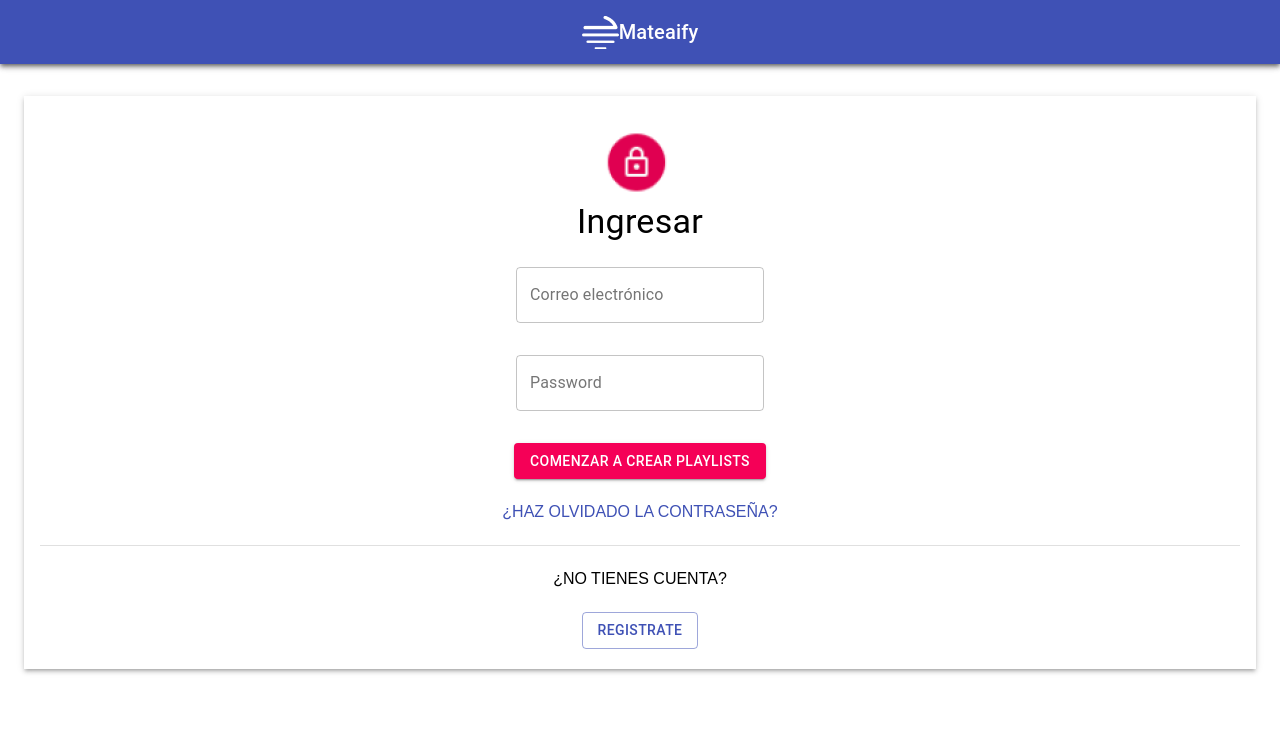
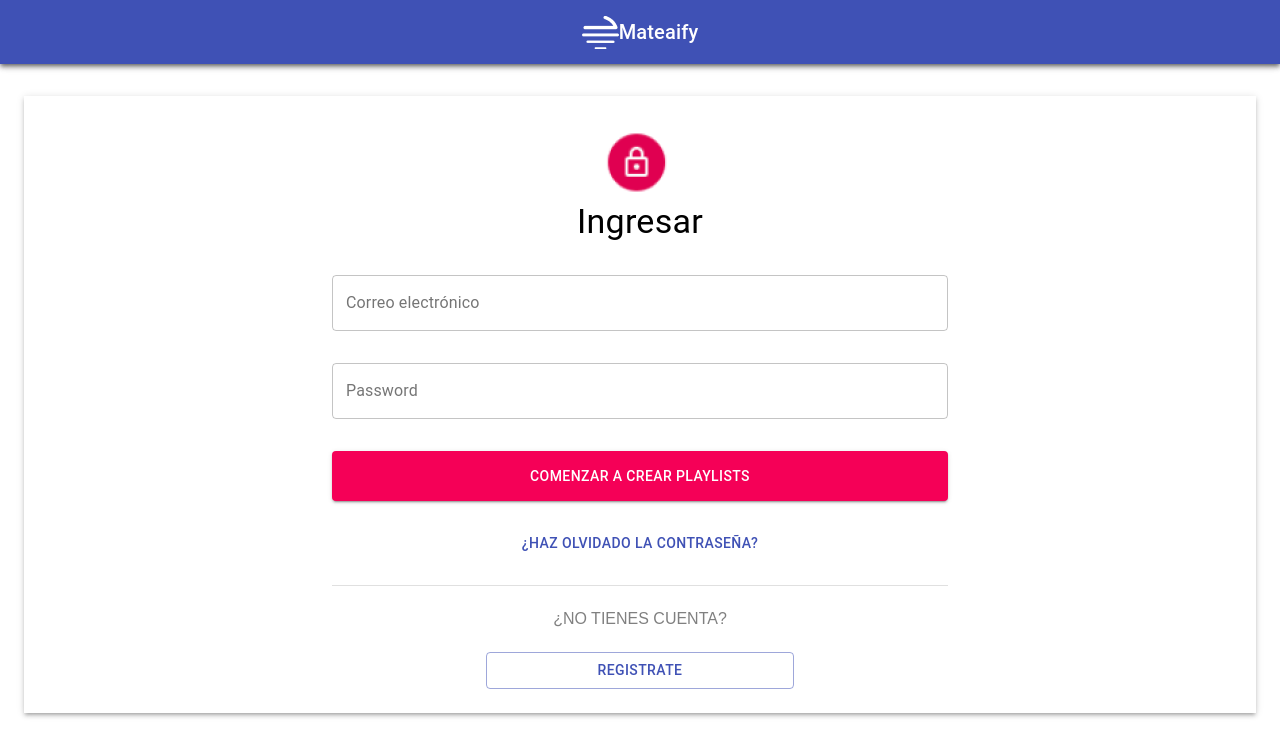
Before and after one commit to Ry-Ferreira/Proyecto-Modulo-2, a React (Create React App) app in the folder app-run/: page / in a window 1280 px wide. Shown: the top 756 px of the page. Built offline with nearby package versions, Linux system fonts and the light colour scheme.

Commit message:
finished-layout-form

```diff
--- a/app-run/package.json
+++ b/app-run/package.json
@@ -4,6 +4,7 @@
   "private": true,
   "dependencies": {
     "@material-ui/core": "^4.11.0",
+    "@material-ui/styles": "^4.10.0",
     "react": "^16.13.1",
     "react-dom": "^16.13.1",
     "react-scripts": "^3.4.2"
--- a/app-run/src/Components/Hero-Form.js
+++ b/app-run/src/Components/Hero-Form.js
@@ -1,5 +1,6 @@
-import React, { Fragment, useState, Component } from 'react';
+import React, { Fragment, useState, Component} from 'react';
 import FormControl from '@material-ui/core/FormControl';
+import { makeStyles } from '@material-ui/core/styles';
 import Container from '@material-ui/core/Container';
 import Button from '@material-ui/core/Button';
 import TextField from '@material-ui/core/TextField';
@@ -9,28 +10,44 @@ import Box from '@material-ui/core/Box';
 import Grid from '@material-ui/core/Grid';
 import padlock from '../Images/candado-logo.png';
 import Divider from '@material-ui/core/Divider';
+
+const useStyles = makeStyles({
+    root: {
+        height: 50,
+    },
+    divider: {
+        width: '50%',
+    },
+    accAsk: {
+        color: 'grey',
+    }
+ });
+
 const Form = () => {
 
+    const classes = useStyles();
 
     return (
         <Container>
-            <Box boxShadow="3" mt={4} pt={2} pb={2} mb={4}>
+            <Box boxShadow="3" mt={4} py={2} mb={4}>
                 <Grid container="bool" direction="column" alignItems="center">
                     <Grid container="bool" justify="center" alignItems="center" direction="column">
                         <img src={padlock} alt="CandadoIcono" />
                         <Typography variant="h4" color="initial">Ingresar</Typography>
                     </Grid>
-                    <FormControl fullWidth margin="dense">
+                    <FormControl fullWidth margin="normal">
                             <Grid container="bool" direction="column" alignItems="center">
-                            <Box mt={2}>
+                                <Box mt={2} width="50%">
                                     <TextField
+                                        fullWidth="bool"
                                         id="outlined-basic"
                                         label="Correo electrónico"
                                         variant="outlined"
                                     />
                                 </Box>
-                            <Box mt={4}>
+                                <Box mt={4} width="50%">
                                     <TextField
+                                        fullWidth="bool"
                                         id="outlined-password-input"
                                         label="Password"
                                         type="password"
@@ -38,20 +55,30 @@ const Form = () => {
                                         variant="outlined"
                                     />
                                 </Box>
-                            <Box mt={4}>
-                                <Button variant="contained" color="secondary">COMENZAR A CREAR PLAYLISTS</Button>
+                                <Box mt={4} width="50%">
+                                    <Button
+                                        fullWidth="bool"
+                                        variant="contained"
+                                        classes={{
+                                            root: classes.root
+                                            }}
+                                        color="secondary">
+                                        COMENZAR A CREAR PLAYLISTS
+                                    </Button>
                                 </Box>
                                 <Box mt={3} mb={3}>
-                                <Link href="#" color="primary">¿HAZ OLVIDADO LA CONTRASEÑA?</Link>
+                                    <Button color="primary">¿HAZ OLVIDADO LA CONTRASEÑA?</Button>
                                 </Box>
+                                <Divider variant="middle" classes={{
+                                    root:classes.divider
+                                }}/>
                             </Grid>
-                        <Divider variant="middle" />
-                        <Grid container="bool" direction="column" justify="space-beetwen" alignItems="center">
+                            <Grid container="bool" direction="column" alignItems="center">
                                 <Box mt={3}>
-                                <Link href="#" color="inherit">¿NO TIENES CUENTA?</Link>
+                                    <Link href="#" underline="none" TypographyClasses={{root:classes.accAsk}}>¿NO TIENES CUENTA?</Link>
                                 </Box>
-                            <Box mt={3}>
-                                <Button variant="outlined" color="primary" href="#">REGISTRATE</Button>
+                                <Box mt={3} width="25%" >
+                                    <Button variant="outlined" fullWidth="bool" color="primary" href="#">REGISTRATE</Button>
                                 </Box>
                             </Grid>
                     </FormControl>
```
Lines whose indentation alone changed are shown as unchanged.
